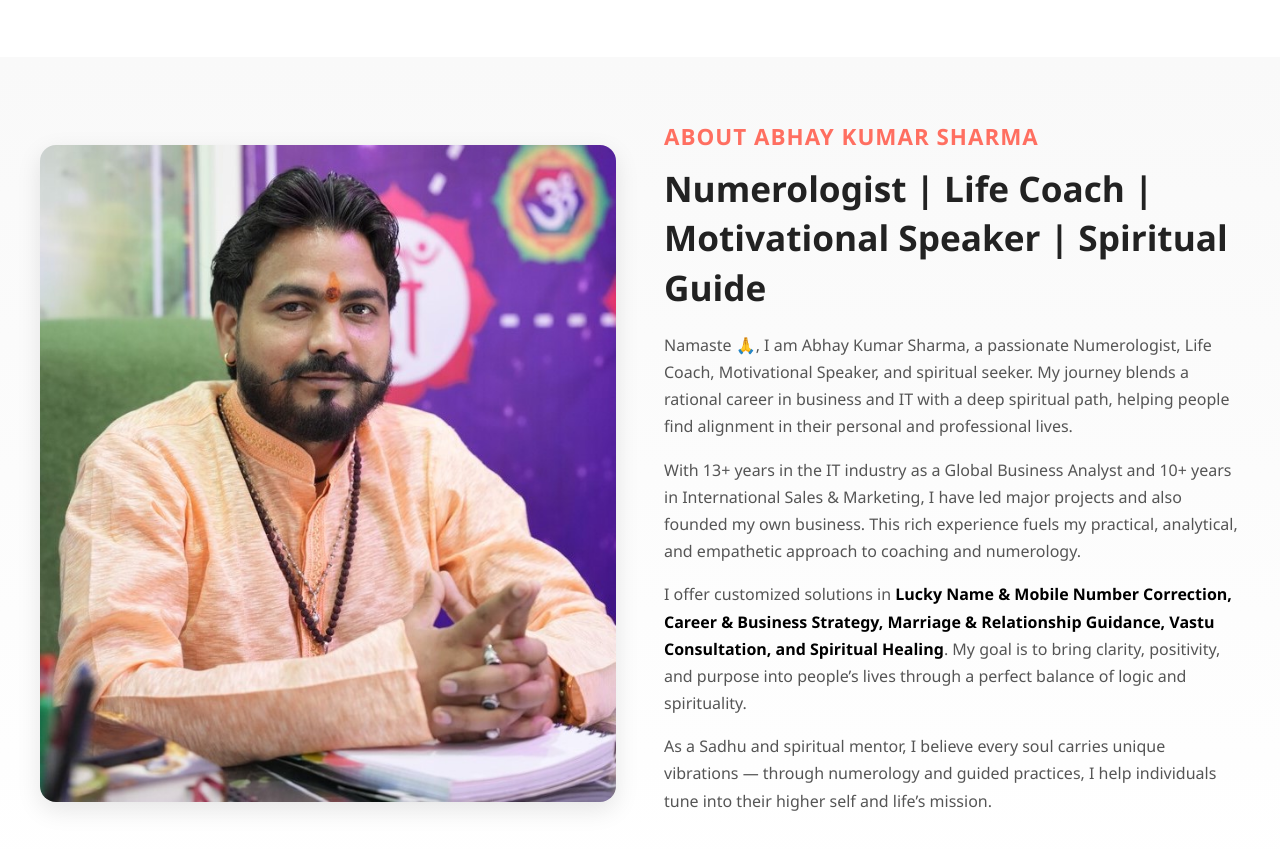
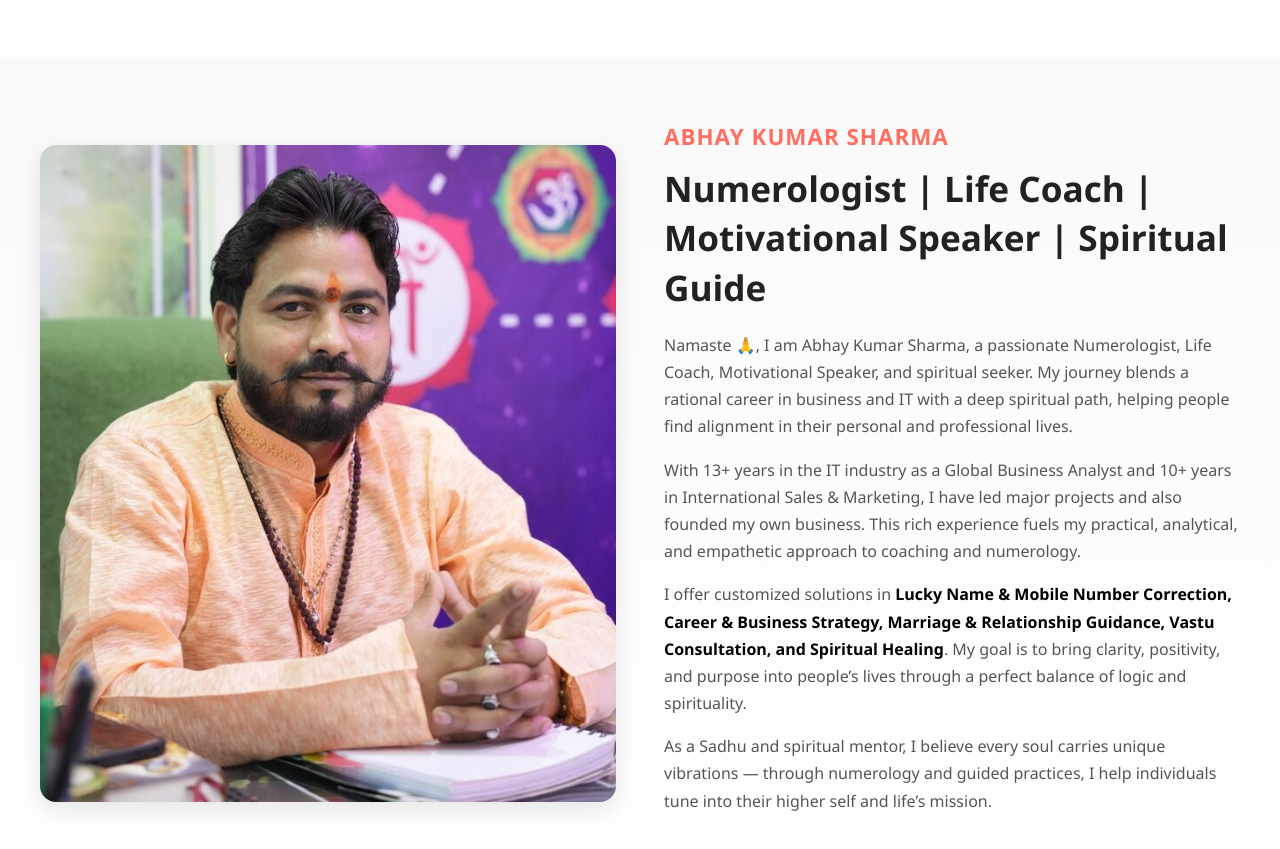
Before and after one commit to absolutenumbro/guruji-frontend, a React (Create React App) app: page /about in a window 1280 px wide. Shown: the part 780-1629 px from the top of the page. Built offline with nearby package versions, Linux system fonts and the light colour scheme; no server answers; what react-alert-template-basic would draw is missing.

Commit message:
Update AboutSectionabout.js

```diff
--- a/src/component/AboutSection/AboutSectionabout.js
+++ b/src/component/AboutSection/AboutSectionabout.js
@@ -11,7 +11,7 @@ const AboutSection2 = () => {
           <img src={aboutImage} alt="About Abhay Kumar Sharma" />
         </div>
         <div className="about-content">
-          <h3>About Abhay Kumar Sharma</h3>
+          <h3>Abhay Kumar Sharma</h3>
           <h2>Numerologist | Life Coach | Motivational Speaker | Spiritual Guide</h2>
           <p>
             Namaste 🙏, I am Abhay Kumar Sharma, a passionate Numerologist, Life Coach, Motivational Speaker, and spiritual seeker. My journey blends a rational career in business and IT with a deep spiritual path, helping people find alignment in their personal and professional lives.
```
